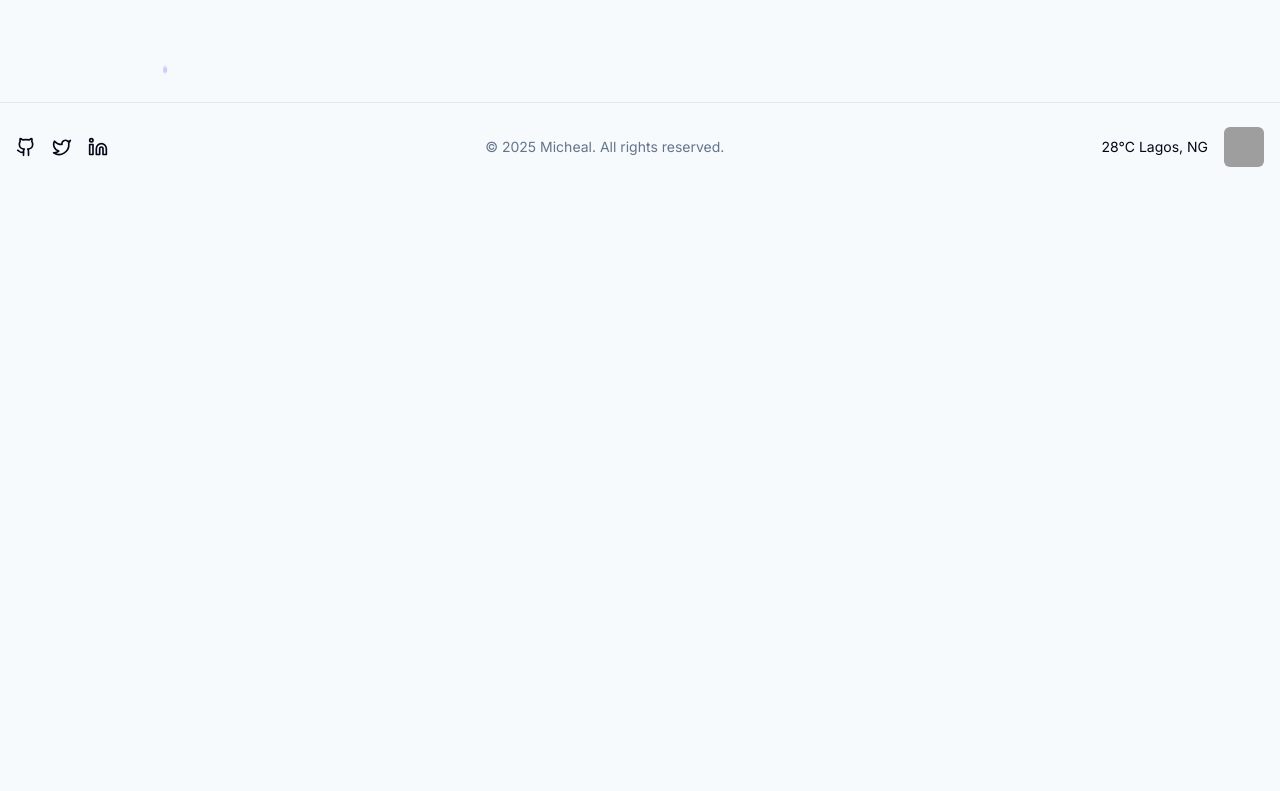
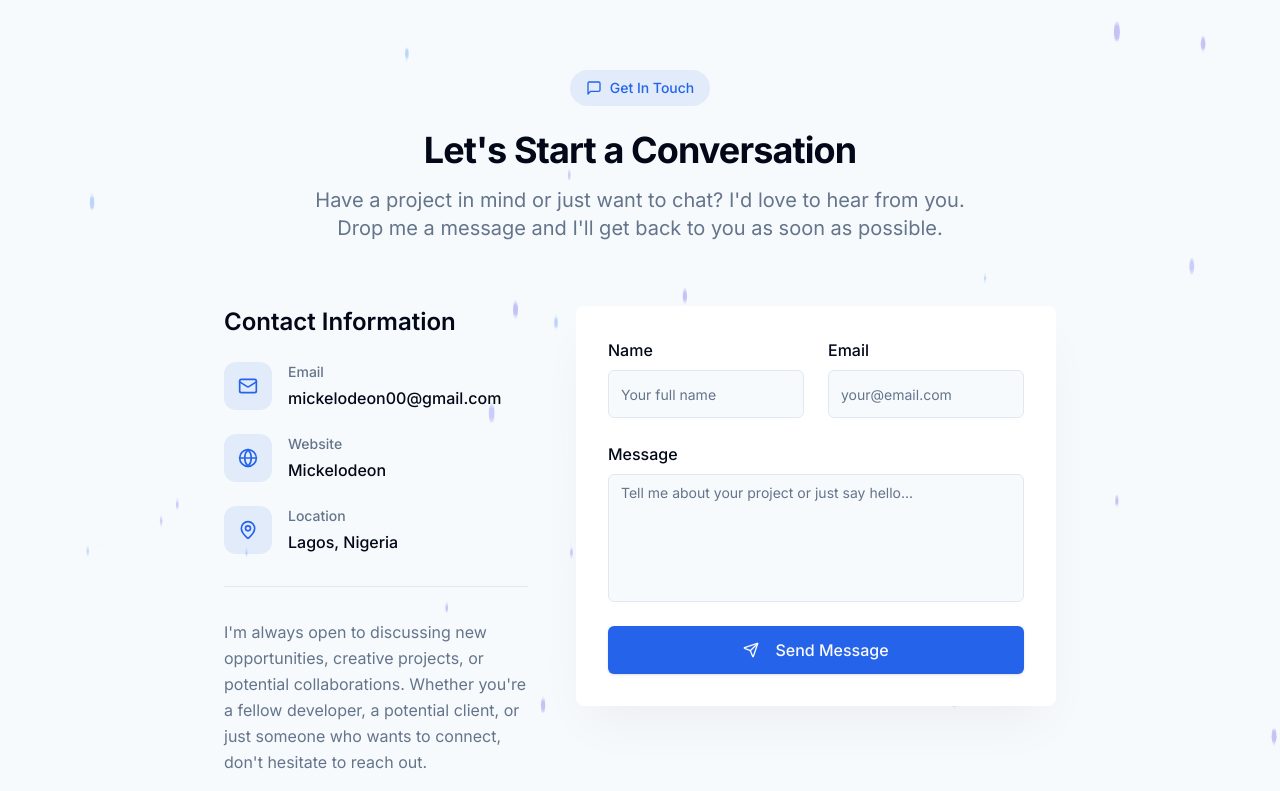
Before and after one commit to mickelodeon00/mickeyfolio, a Next.js app: page /about in a window 1280 px wide. Shown: the part 1369-2160 px from the top of the page. Before the commit the page ends 1560 px from the top, so only its background shows below. Built offline with nearby package versions, Linux system fonts and the light colour scheme; grey boxes are pictures that could not be loaded.

Commit message:
fix: missing contact me file

```diff
--- /dev/null
+++ b/components/about/contact-me.tsx
@@ -0,0 +1,280 @@
+"use client";
+
+import { useState } from "react";
+import { useForm } from "react-hook-form";
+import { zodResolver } from "@hookform/resolvers/zod";
+import { useToast } from "../../hooks/use-toast";
+
+import * as z from "zod";
+import {
+  Mail,
+  MapPin,
+  Globe,
+  Send,
+  CheckCircle2,
+  Loader2,
+  MessageSquare,
+} from "lucide-react";
+import { Button } from "@/components/ui/button";
+import {
+  Form,
+  FormControl,
+  FormField,
+  FormItem,
+  FormLabel,
+  FormMessage,
+} from "@/components/ui/form";
+import { Input } from "@/components/ui/input";
+import { Textarea } from "@/components/ui/textarea";
+import { Card, CardContent } from "@/components/ui/card";
+import { contactMe } from "@/app/actions/blogpost";
+
+const formSchema = z.object({
+  name: z.string().min(2, "Name must be at least 2 characters"),
+  email: z.string().email("Please enter a valid email address"),
+  message: z.string().min(10, "Message must be at least 10 characters"),
+});
+
+type FormData = z.infer<typeof formSchema>;
+
+interface ContactInfo {
+  icon: React.ElementType;
+  label: string;
+  value: string;
+  href?: string;
+}
+
+const contactInfo: ContactInfo[] = [
+  {
+    icon: Mail,
+    label: "Email",
+    value: "mickelodeon00@gmail.com",
+    href: "mailto:mickelodeon00@gmail.com",
+  },
+  {
+    icon: Globe,
+    label: "Website",
+    value: "Mickelodeon",
+    href: "https://mickeyfolio.vercel.app/",
+  },
+  {
+    icon: MapPin,
+    label: "Location",
+    value: "Lagos, Nigeria",
+  },
+];
+
+export default function ContactSection() {
+  const [isSubmitting, setIsSubmitting] = useState(false);
+  const [isSubmitted, setIsSubmitted] = useState(false);
+
+  const { toast } = useToast();
+
+  const form = useForm<FormData>({
+    resolver: zodResolver(formSchema),
+    defaultValues: {
+      name: "",
+      email: "",
+      message: "",
+    },
+  });
+
+  const onSubmit = async (formdata: FormData) => {
+    setIsSubmitting(true);
+
+    // Simulate form submission
+    // await new Promise((resolve) => setTimeout(resolve, 2000));
+
+    const { data: response, error } = await contactMe(formdata);
+
+    if (error) {
+      toast({
+        title: "Error",
+        description: "Something went wrong, try again later",
+        variant: "destructive",
+      });
+    }
+
+    console.log("Form data:", formdata);
+    setIsSubmitting(false);
+    setIsSubmitted(true);
+    form.reset();
+
+    // Reset success state after 3 seconds
+    setTimeout(() => setIsSubmitted(false), 3000);
+  };
+
+  return (
+    <section className="py-24 px-4 sm:px-6 lg:px-8">
+      <div className="max-w-7xl mx-auto">
+        {/* Header */}
+        <div className="text-center mb-16">
+          <div className="inline-flex items-center gap-2 px-4 py-2 rounded-full bg-primary/10 text-primary mb-6">
+            <MessageSquare className="w-4 h-4" />
+            <span className="text-sm font-medium">Get In Touch</span>
+          </div>
+          <h2 className="text-4xl font-bold tracking-tight mb-4">
+            Let's Start a Conversation
+          </h2>
+          <p className="text-xl text-muted-foreground max-w-2xl mx-auto">
+            Have a project in mind or just want to chat? I'd love to hear from
+            you. Drop me a message and I'll get back to you as soon as possible.
+          </p>
+        </div>
+
+        <div className="grid lg:grid-cols-5 gap-12">
+          {/* Contact Info */}
+          <div className="lg:col-span-2 space-y-8">
+            <div>
+              <h3 className="text-2xl font-semibold mb-6">
+                Contact Information
+              </h3>
+              <div className="space-y-6">
+                {contactInfo.map((item, index) => (
+                  <div key={index} className="flex items-start gap-4 group">
+                    <div className="flex-shrink-0 w-12 h-12 rounded-xl bg-primary/10 flex items-center justify-center group-hover:bg-primary/20 transition-colors duration-200">
+                      <item.icon className="w-5 h-5 text-primary" />
+                    </div>
+                    <div className="flex-1 min-w-0">
+                      <p className="text-sm font-medium text-muted-foreground mb-1">
+                        {item.label}
+                      </p>
+                      {item.href ? (
+                        <a
+                          href={item.href}
+                          className="text-foreground hover:text-primary transition-colors duration-200 font-medium"
+                          target={
+                            item.href.startsWith("http") ? "_blank" : undefined
+                          }
+                          rel={
+                            item.href.startsWith("http")
+                              ? "noopener noreferrer"
+                              : undefined
+                          }
+                        >
+                          {item.value}
+                        </a>
+                      ) : (
+                        <p className="text-foreground font-medium">
+                          {item.value}
+                        </p>
+                      )}
+                    </div>
+                  </div>
+                ))}
+              </div>
+            </div>
+
+            <div className="pt-8 border-t border-border">
+              <p className="text-muted-foreground leading-relaxed">
+                I'm always open to discussing new opportunities, creative
+                projects, or potential collaborations. Whether you're a fellow
+                developer, a potential client, or just someone who wants to
+                connect, don't hesitate to reach out.
+              </p>
+            </div>
+          </div>
+
+          {/* Contact Form */}
+          <div className="lg:col-span-3">
+            <Card className="border-0 shadow-2xl shadow-black/5 dark:shadow-black/20">
+              <CardContent className="p-8">
+                <Form {...form}>
+                  <form
+                    onSubmit={form.handleSubmit(onSubmit)}
+                    className="space-y-6"
+                  >
+                    <div className="grid sm:grid-cols-2 gap-6">
+                      <FormField
+                        control={form.control}
+                        name="name"
+                        render={({ field }) => (
+                          <FormItem>
+                            <FormLabel className="text-base font-medium">
+                              Name
+                            </FormLabel>
+                            <FormControl>
+                              <Input
+                                placeholder="Your full name"
+                                className="h-12 bg-background border-border focus:border-primary transition-colors"
+                                {...field}
+                              />
+                            </FormControl>
+                            <FormMessage />
+                          </FormItem>
+                        )}
+                      />
+                      <FormField
+                        control={form.control}
+                        name="email"
+                        render={({ field }) => (
+                          <FormItem>
+                            <FormLabel className="text-base font-medium">
+                              Email
+                            </FormLabel>
+                            <FormControl>
+                              <Input
+                                type="email"
+                                placeholder="your@email.com"
+                                className="h-12 bg-background border-border focus:border-primary transition-colors"
+                                {...field}
+                              />
+                            </FormControl>
+                            <FormMessage />
+                          </FormItem>
+                        )}
+                      />
+                    </div>
+
+                    <FormField
+                      control={form.control}
+                      name="message"
+                      render={({ field }) => (
+                        <FormItem>
+                          <FormLabel className="text-base font-medium">
+                            Message
+                          </FormLabel>
+                          <FormControl>
+                            <Textarea
+                              placeholder="Tell me about your project or just say hello..."
+                              className="min-h-32 bg-background border-border focus:border-primary transition-colors resize-none"
+                              {...field}
+                            />
+                          </FormControl>
+                          <FormMessage />
+                        </FormItem>
+                      )}
+                    />
+
+                    <Button
+                      type="submit"
+                      disabled={isSubmitting || isSubmitted}
+                      className="w-full h-12 text-base font-medium relative overflow-hidden group"
+                    >
+                      {isSubmitting ? (
+                        <>
+                          <Loader2 className="w-4 h-4 mr-2 animate-spin" />
+                          Sending Message...
+                        </>
+                      ) : isSubmitted ? (
+                        <>
+                          <CheckCircle2 className="w-4 h-4 mr-2" />
+                          Message Sent!
+                        </>
+                      ) : (
+                        <>
+                          <Send className="w-4 h-4 mr-2 group-hover:translate-x-1 transition-transform duration-200" />
+                          Send Message
+                        </>
+                      )}
+                    </Button>
+                  </form>
+                </Form>
+              </CardContent>
+            </Card>
+          </div>
+        </div>
+      </div>
+    </section>
+  );
+}
```
